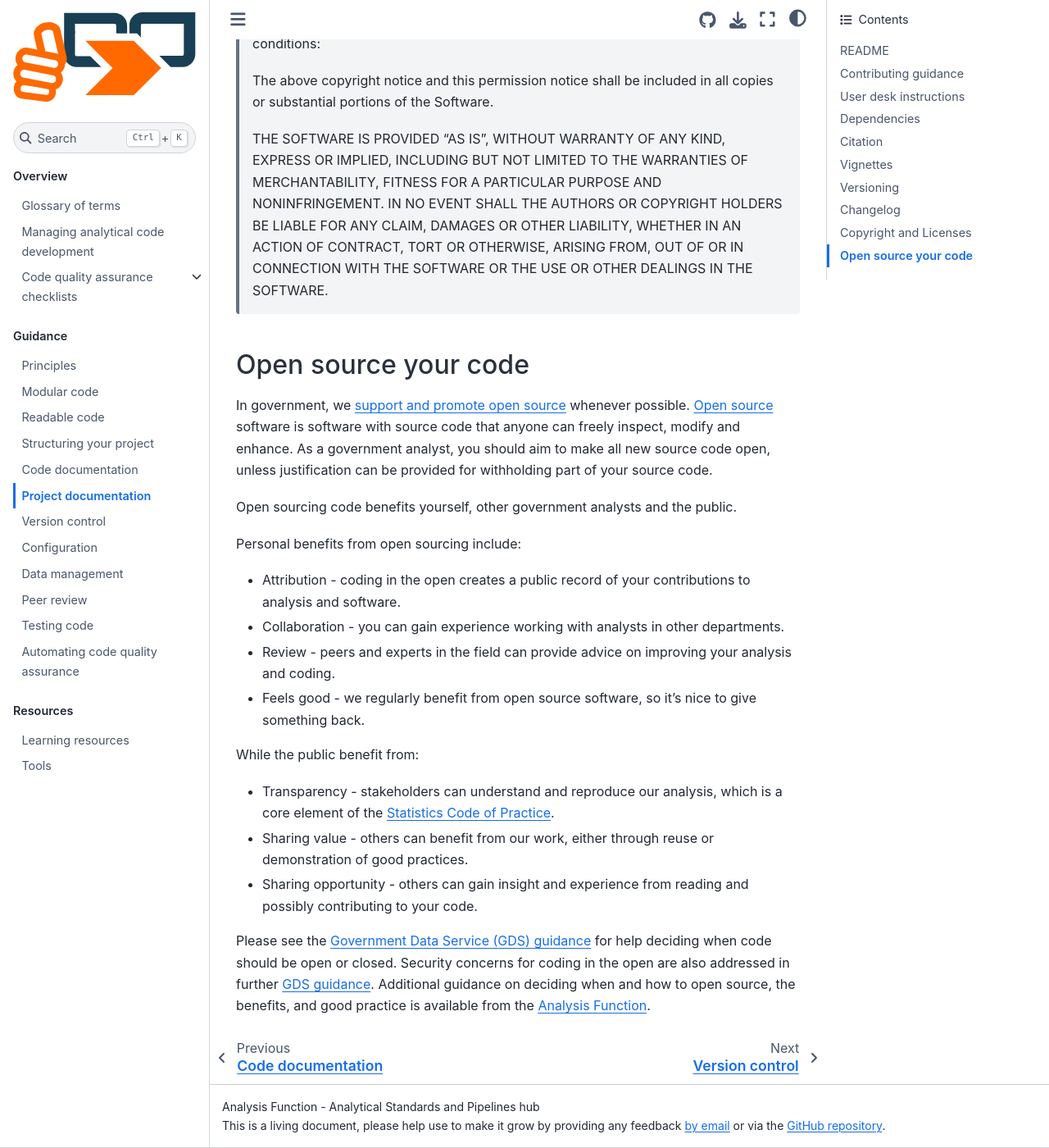
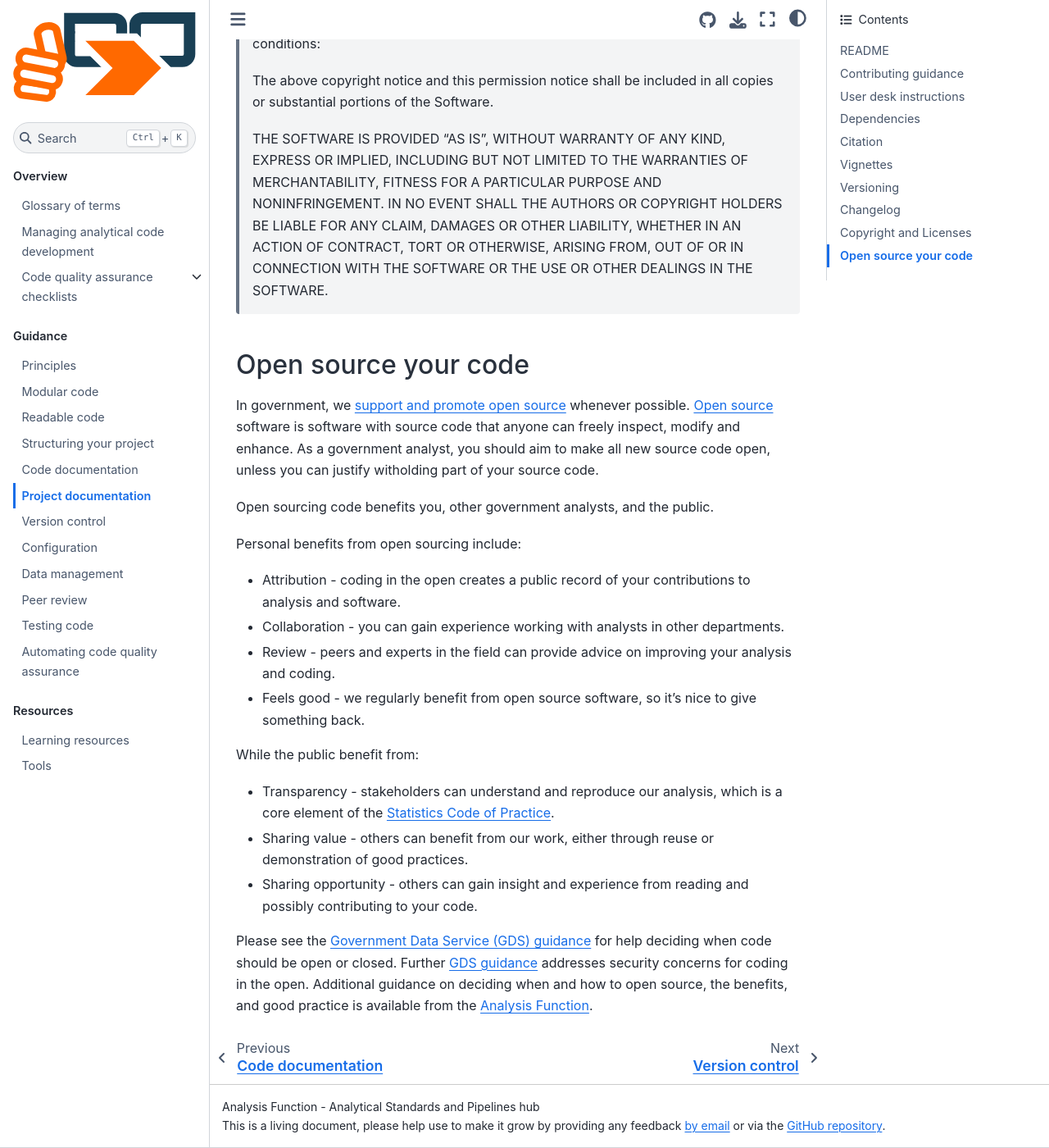
Before and after one commit to best-practice-and-impact/qa-of-code-guidance, a Jupyter Book: the page built from book/project_documentation.md, in a window 1280 px wide and 1400 px high, scrolled down 6386 px. Shown: the whole window at 82% size. Built offline with Jupyter Book 1.0.4 settings and Sphinx 7.4.7 and the Sphinx Book theme 1.1.4, drawn with Linux system fonts in a browser that asks for light colours; some of the changed text lies outside the part shown.

Commit message:
reduced passive sentences in Documenting Projects section

````diff
--- a/book/project_documentation.md
+++ b/book/project_documentation.md
@@ -124,7 +124,7 @@
 ## User desk instructions
 
 If your project is very user focused for one particular task,
-for example developing a statistic production pipeline for other analysts to execute,
+for example, developing a statistic production pipeline for other analysts to execute,
 it is very important that the code users understand how to appropriately run your code.
 
 These instructions should include:
@@ -263,8 +263,8 @@
 - bug in `multiple_each_in_list()`, where output was not returned
 ```
 
-Similarly to versioning, a changelog is useful for users to determine whether an update to your code is compatible with their work, which may depend on your code.
-It can also document which parts of your code will no longer be supported in future version and which bugs in your code have been addressed.
+Similarly to versioning, users find a changelog is useful to determine whether an update to your code is compatible with their work, which may depend on your code.
+It can also document which parts of your code will no longer be supported in future version and which bugs in your code you have addressed.
 Your changelog can be in any format and should be associated with your code documentation, so that it is easy for users and other contributors to find.
 
 [keep a changelog](https://keepachangelog.com/en/1.0.0/) provides a simple but effective template for recording changes to your code.
@@ -305,9 +305,9 @@
 
 In government, we [support and promote open source](https://www.gov.uk/service-manual/service-standard/point-12-make-new-source-code-open) whenever possible.
 [Open source](https://opensource.com/resources/what-open-source) software is software with source code that anyone can freely inspect, modify and enhance.
-As a government analyst, you should aim to make all new source code open, unless justification can be provided for withholding part of your source code.
+As a government analyst, you should aim to make all new source code open, unless you can justify witholding part of your source code.
 
-Open sourcing code benefits yourself, other government analysts and the public.
+Open sourcing code benefits you, other government analysts, and the public.
 
 Personal benefits from open sourcing include:
 
@@ -324,5 +324,5 @@
 
 Please see the [Government Data Service (GDS) guidance](https://www.gov.uk/government/publications/open-source-guidance/when-code-should-be-open-or-closed)
 for help deciding when code should be open or closed.
-Security concerns for coding in the open are also addressed in further
-[GDS guidance](https://www.gov.uk/government/publications/open-source-guidance/security-considerations-when-coding-in-the-open). Additional guidance on deciding when and how to open source, the benefits, and good practice is available from the [Analysis Function](https://analysisfunction.civilservice.gov.uk/policy-store/open-sourcing-analytical-code/).
+Further
+[GDS guidance](https://www.gov.uk/government/publications/open-source-guidance/security-considerations-when-coding-in-the-open) addresses security concerns for coding in the open. Additional guidance on deciding when and how to open source, the benefits, and good practice is available from the [Analysis Function](https://analysisfunction.civilservice.gov.uk/policy-store/open-sourcing-analytical-code/).
````
